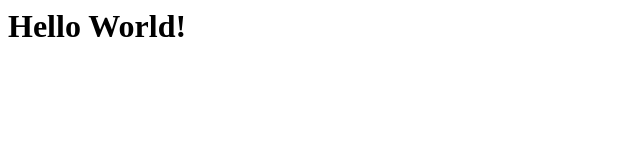
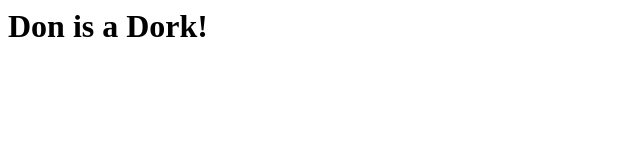
Before and after one commit to charger71/MyRepo1, a plain HTML site: page index.html in a window 1280 px wide. Shown: the whole page, without its empty margins (0-640 px from the left). Drawn offline with Linux system fonts and the light colour scheme.

Commit message:
Update index.html

```diff
--- a/index.html
+++ b/index.html
@@ -1 +1 @@
-<h1>Hello World!</h1>
+<h1>Don is a Dork!</h1>
```
